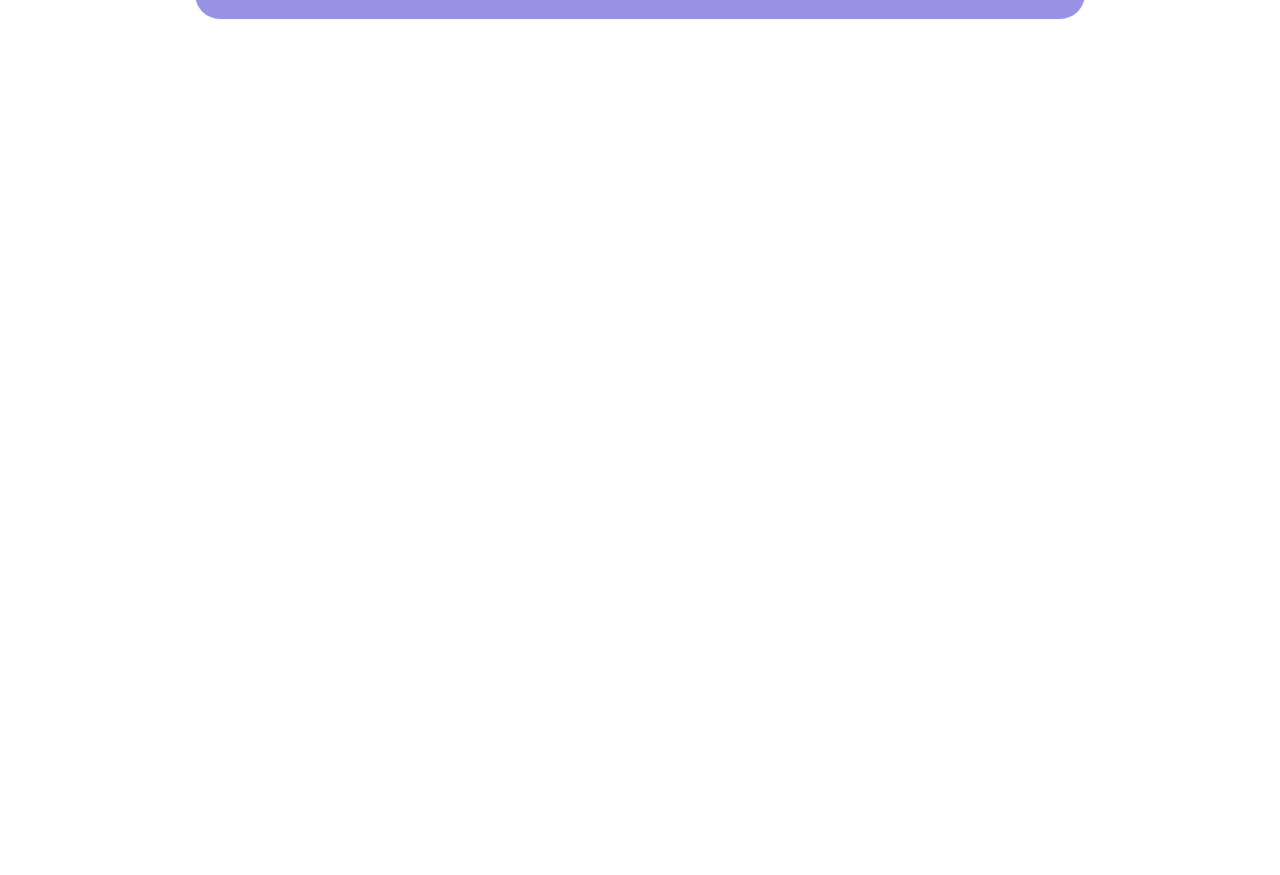
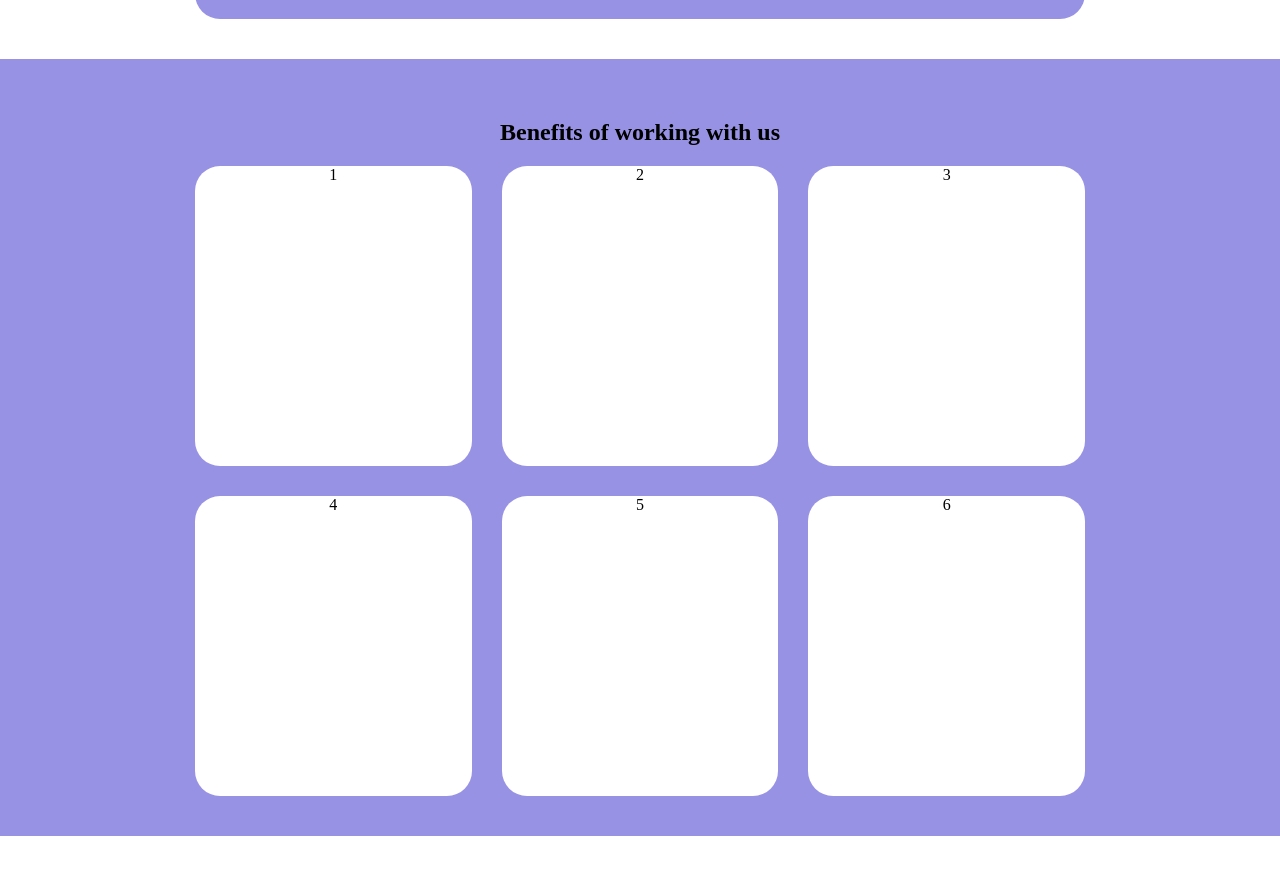
Before and after one commit to marcocareddu/htmlcss-responsive-layout, a plain HTML site: page index.html in a window 1280 px wide. Shown: the part 2706-3581 px from the top of the page. Before the commit the page ends 3005 px from the top, so only its background shows below. Drawn offline with Linux system fonts and the light colour scheme.

Commit message:
added benefits section blocks

```diff
--- a/css/style.css
+++ b/css/style.css
@@ -95,7 +95,18 @@ main {
 }
 
 /* BENEFIT SECTION */
+.benefit {
+    height: 100%;
+    background-color: var(--primary-color);
+}
 
+.benefit .card {
+    background-color: white;
+}
+
+.benefit .container {
+    text-align: center;
+}
 /* ABOUT SECTION */
 
 /* TRY SECTION */
@@ -106,6 +117,7 @@ main {
 /*      RESPONSIVE PART      */
 /*****************************/
 
+/* MEDIA #768x */
 @media screen and (min-width: 768px) {
 
     .container {
@@ -142,8 +154,13 @@ main {
     .partner .card {
         flex-basis: 100%;
     }
+
+    /* Benefit section 768px */
+    .benefit .card {
+        flex-basis: calc((100% / 2) - 20px);
+    }
 }
-
+/* MEDIA #992px */
 @media screen and (min-width: 992px) {
 
     .container {
@@ -157,4 +174,8 @@ main {
     .hamburger {
         display: none;
     }
+    /* Benefit section 992px */
+    .benefit .card {
+        flex-basis: calc((100% / 3) - 20px);
+    }
 }
--- a/index.html
+++ b/index.html
@@ -81,7 +81,19 @@
         </section>
 
         <!-- BENEFIT SECTION -->
-        <section class="benefit"></section>
+        <section class="benefit">
+            <div class="container">
+                <h1>Benefits of working with us</h1>
+                <div class="row d-flex">
+                    <div class="card">1</div>
+                    <div class="card">2</div>
+                    <div class="card">3</div>
+                    <div class="card">4</div>
+                    <div class="card">5</div>
+                    <div class="card">6</div>
+                </div>
+            </div>
+        </section>
 
         <!-- ABOUT SECTION -->
         <section class="about"></section>
```
